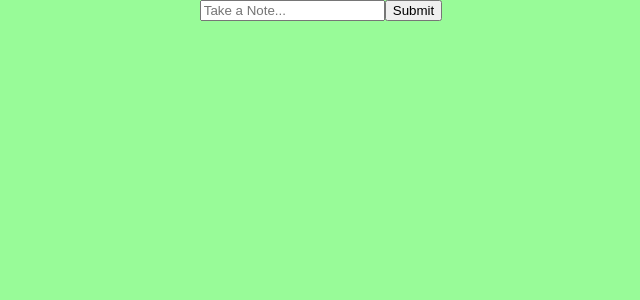
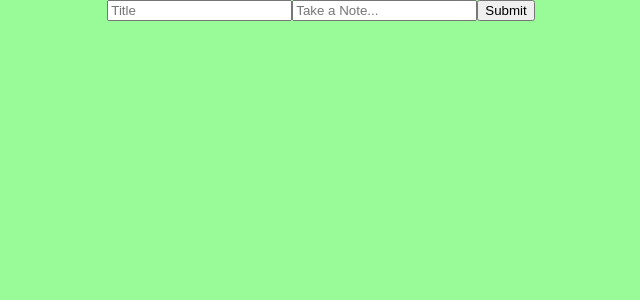
Before and after one commit to fluxroid/memento, a React (Create React App) app: page / in a window 1280 px wide. Shown: the top 300 px of the page, without its empty margins (319-959 px from the left). Built offline with nearby package versions, Linux system fonts and the light colour scheme.

Commit message:
added another field to form

```diff
--- a/src/App.css
+++ b/src/App.css
@@ -1,3 +1,7 @@
 .App {
   text-align: center;
 }
+
+.Note {
+	background: white;
+}
--- a/src/App.js
+++ b/src/App.js
@@ -1,12 +1,15 @@
 import React, { Component } from 'react';
+import Note from './Note.js'
 import './App.css';
+
 
 class App extends Component {
   constructor(props) {
     super(props);
     this.state = {
-      input: '',
-      output: ''
+      title: '',
+      body: '',
+      output: {title: '', body: ''}
     };
 
     this.handleFormChange = this.handleFormChange.bind(this);
@@ -14,26 +17,32 @@ class App extends Component {
   }
 
   handleFormSubmit = () => {
-    this.setState({output: this.state.input});
+    this.setState({output: {title: this.state.title, body: this.state.body} });
   }
 
-  handleFormChange = (value) => {
-    this.setState({input: value});
+  handleFormChange = (target) => {
+    this.setState({[target.name]: target.value});
   }
 
   render() {
-    const input = this.state.input;
+    const title = this.state.title;
+    const textBody = this.state.body;
     const output = this.state.output;
 
     return (
       <div className="App">
         <NoteForm
-          placeholder={'Take a Note...'}
+          head={'Title'}
+          body={'Take a Note...'}
           onFormChange={this.handleFormChange}
           onFormSubmit={this.handleFormSubmit}
-          input={input}
+          title={title}
+          textBody={textBody}
         />
-        <p>{output}</p>
+        <Note
+          text={output}
+          className={'Note'}
+        />
       </div>
     );
   }
@@ -53,7 +62,7 @@ class NoteForm extends Component {
 
 
   handleChange = (event) => {
-    this.props.onFormChange(event.target.value);
+    this.props.onFormChange(event.target);
   }
 
   render() {
@@ -61,9 +70,16 @@ class NoteForm extends Component {
       <form onSubmit={this.handleSubmit}>
         <label>
           <input type="text"
-            placeholder={this.props.placeholder}
-            value={this.props.input}
+            placeholder={this.props.head}
+            value={this.props.title}
             onChange={this.handleChange}
+            name="title"
+          />
+          <input type="text"
+            placeholder={this.props.body}
+            value={this.props.textBody}
+            onChange={this.handleChange}
+            name="body"
           />
         </label>
         <input type="submit" value="Submit" />
--- /dev/null
+++ b/src/Note.js
@@ -0,0 +1,11 @@
+import React from 'react';
+
+const Note = ({
+	text
+}) =>
+	<div className={'Note'}>
+		<h3>{text.title}</h3>
+		{text.body}
+	</div>
+
+export default Note;
--- a/src/index.css
+++ b/src/index.css
@@ -1,7 +1,7 @@
 body {
   margin: 0;
   padding: 0;
-  font-family: sans-serif;
+  font-family: Helvetica, sans-serif;
   background-color: #98FB98;
 
 }
```
